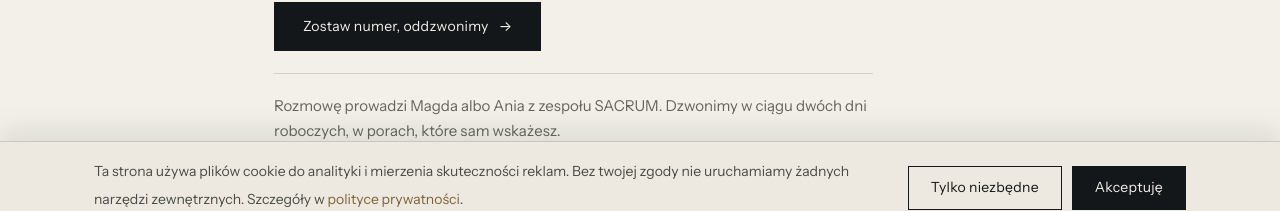
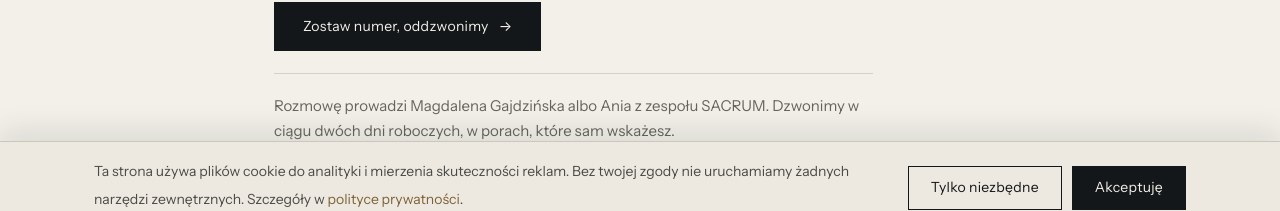
Before and after one commit to piotrmatejuk-noetica/piotr-matejuk-strona, a website: page rozmowa/index.html in a window 1280 px wide. Shown: the part 567-778 px from the top of the page. Drawn offline with Linux system fonts and the light colour scheme.

Commit message:
Add contextual link to Magdalena Gajdzinska website

```diff
--- a/rozmowa/index.html
+++ b/rozmowa/index.html
@@ -41,7 +41,7 @@
       <div class="hero-ctas">
         <a href="#formularz" class="btn btn--primary">Zostaw numer, oddzwonimy <span class="arrow">→</span></a>
       </div>
-      <p class="rz-hero-note">Rozmowę prowadzi Magda albo Ania z zespołu SACRUM. Dzwonimy w ciągu dwóch dni roboczych, w porach, które sam wskażesz.</p>
+      <p class="rz-hero-note">Rozmowę prowadzi <a href="https://www.magdalenagajdzinska.pl/">Magdalena Gajdzińska</a> albo Ania z zespołu SACRUM. Dzwonimy w ciągu dwóch dni roboczych, w porach, które sam wskażesz.</p>
     </div>
   </section>
 
```
